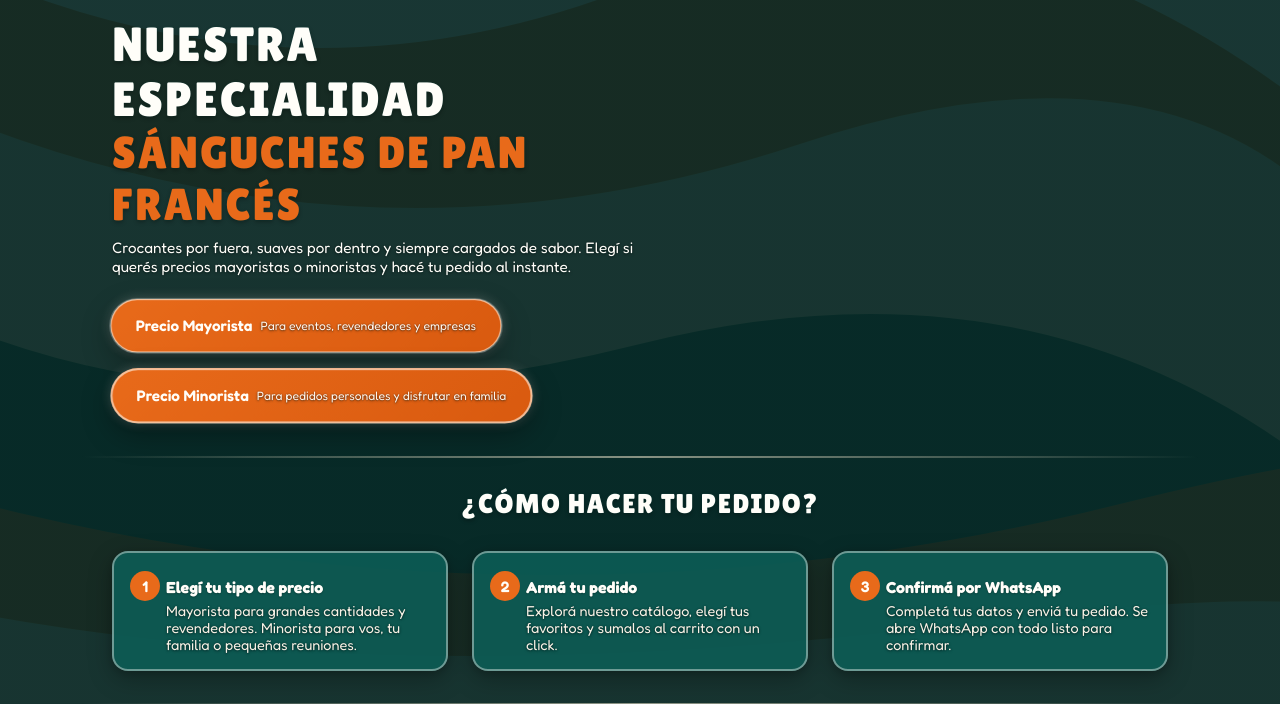
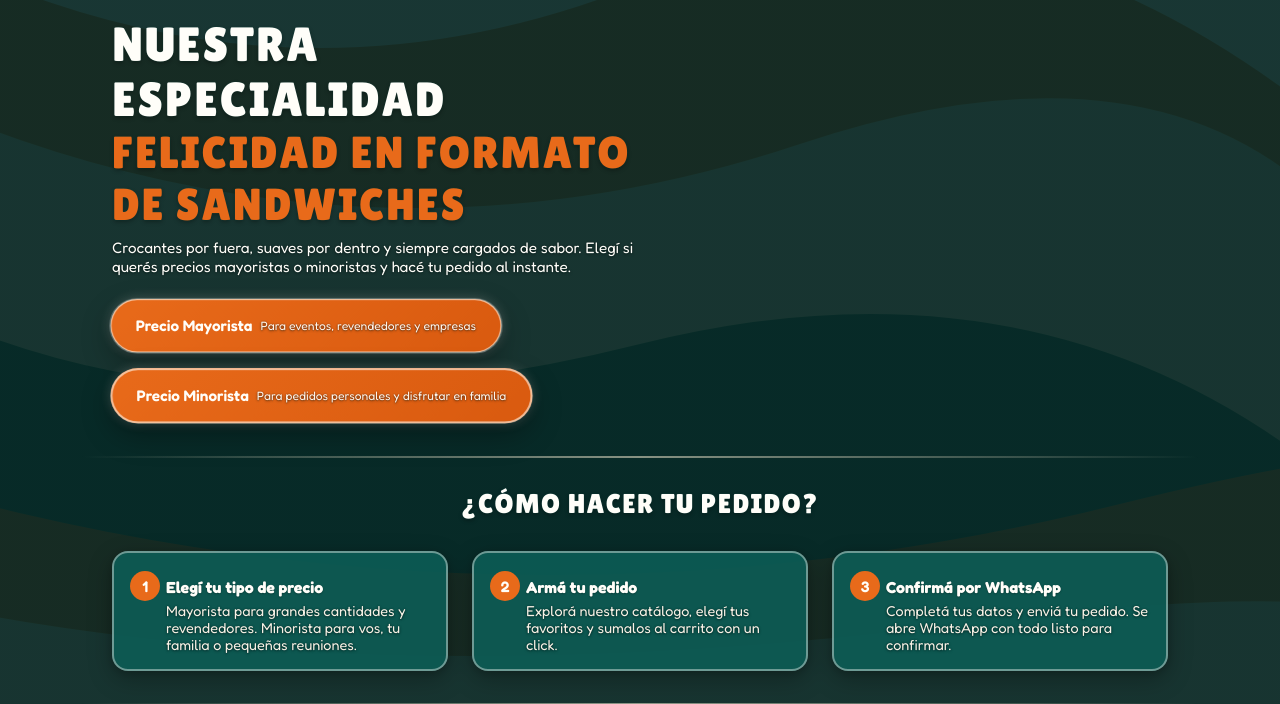
Before and after one commit to DemianPieres/MigasySabores, a website: page index.html in a window 1280 px wide. Shown: the part 96-800 px from the top of the page. Drawn offline with Linux system fonts and the light colour scheme.

Commit message:
Actualizar contenido de index
Made-with: Cursor

```diff
--- a/index.html
+++ b/index.html
@@ -50,7 +50,7 @@
           <div class="hero-text">
             <h1 class="hero-title">
               Nuestra Especialidad<br>
-              <span>Sánguches de Pan Francés</span>
+              <span>Felicidad en formato de Sandwiches</span>
             </h1>
             <p class="hero-subtitle">
               Crocantes por fuera, suaves por dentro y siempre cargados de sabor.
```
